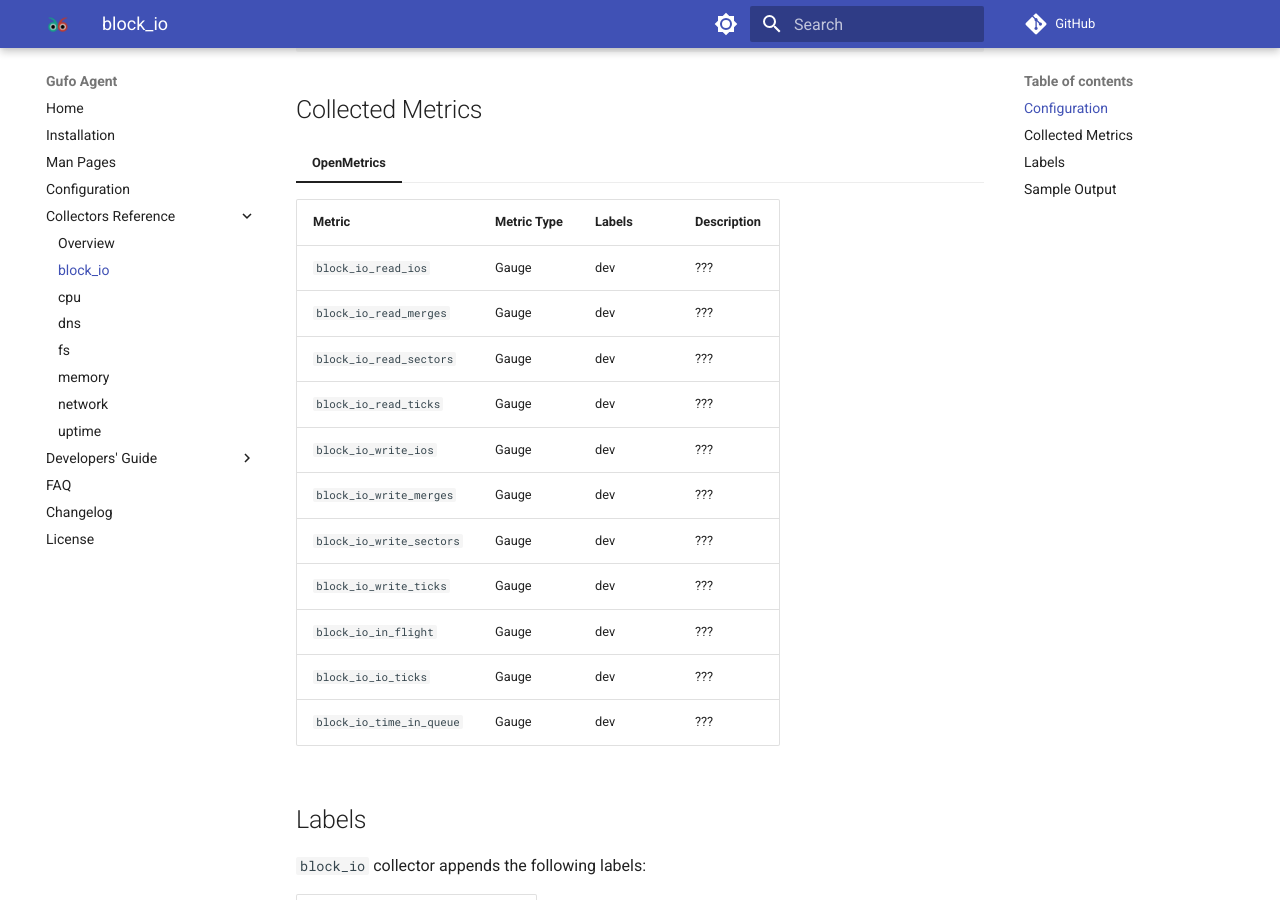
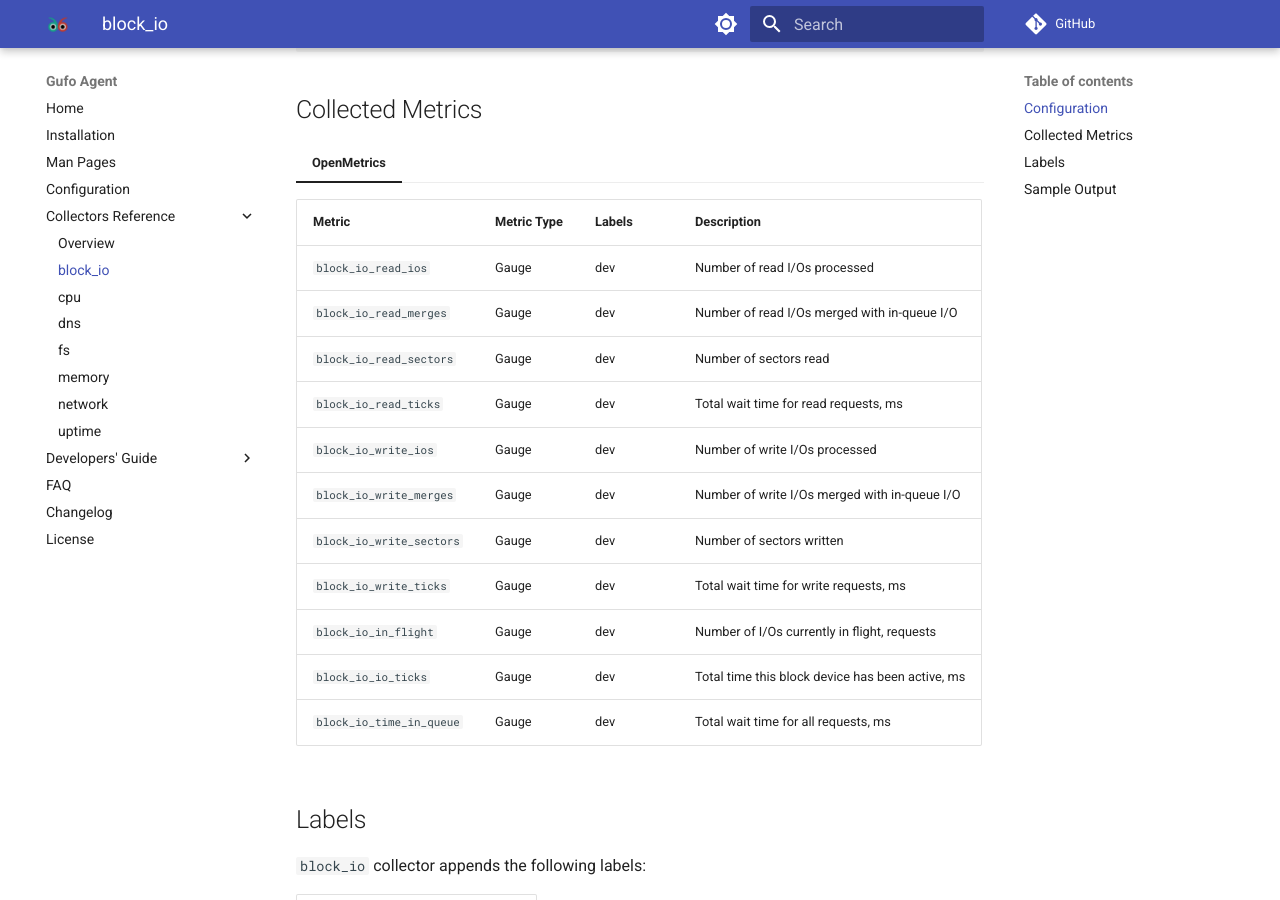
Before and after one commit to gufolabs/gufo_agent, an MkDocs documentation site: the page built from docs/collectors/block_io.md, in a window 1280 px wide and 900 px high, scrolled down 624 px. Built offline with MkDocs 1.6.1 and Material for MkDocs 9.7.7, drawn with Linux system fonts in a browser that asks for light colours; comment, search, counter and statistics services are not loaded.

Commit message:
Add metrics descriptions block_io

```diff
--- a/docs/collectors/block_io.md
+++ b/docs/collectors/block_io.md
@@ -23,19 +23,19 @@ Config example:
 
 === "OpenMetrics"
 
-  | Metric                   | Metric Type | Labels | Description |
-  |--------------------------|-------------|--------|-------------|
-  | `block_io_read_ios`      | Gauge       | dev    | ???         |
-  | `block_io_read_merges`   | Gauge       | dev    | ???         |
-  | `block_io_read_sectors`  | Gauge       | dev    | ???         |
-  | `block_io_read_ticks`    | Gauge       | dev    | ???         |
-  | `block_io_write_ios`     | Gauge       | dev    | ???         |
-  | `block_io_write_merges`  | Gauge       | dev    | ???         |
-  | `block_io_write_sectors` | Gauge       | dev    | ???         |
-  | `block_io_write_ticks`   | Gauge       | dev    | ???         |
-  | `block_io_in_flight`     | Gauge       | dev    | ???         |
-  | `block_io_io_ticks`      | Gauge       | dev    | ???         |
-  | `block_io_time_in_queue` | Gauge       | dev    | ???         |
+  | Metric                   | Metric Type | Labels | Description                                      |
+  |--------------------------|-------------|--------|--------------------------------------------------|
+  | `block_io_read_ios`      | Gauge       | dev    | Number of read I/Os processed                    |
+  | `block_io_read_merges`   | Gauge       | dev    | Number of read I/Os merged with in-queue I/O     |
+  | `block_io_read_sectors`  | Gauge       | dev    | Number of sectors read                           |
+  | `block_io_read_ticks`    | Gauge       | dev    | Total wait time for read requests, ms            |
+  | `block_io_write_ios`     | Gauge       | dev    | Number of write I/Os processed                   |
+  | `block_io_write_merges`  | Gauge       | dev    | Number of write I/Os merged with in-queue I/O    |
+  | `block_io_write_sectors` | Gauge       | dev    | Number of sectors written                        |
+  | `block_io_write_ticks`   | Gauge       | dev    | Total wait time for write requests, ms           |
+  | `block_io_in_flight`     | Gauge       | dev    | Number of I/Os currently in flight, requests     |
+  | `block_io_io_ticks`      | Gauge       | dev    | Total time this block device has been active, ms |
+  | `block_io_time_in_queue` | Gauge       | dev    | Total wait time for all requests, ms             |
 
 ## Labels
 
```
